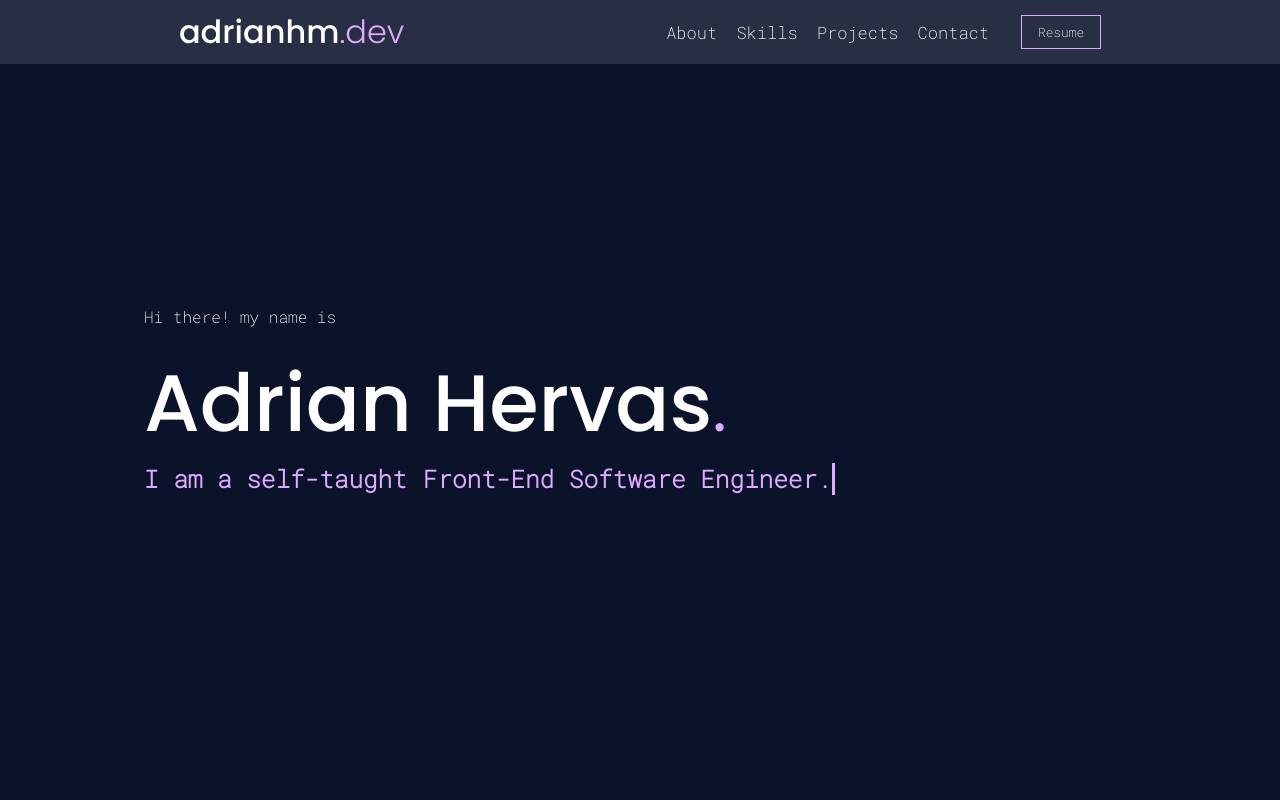
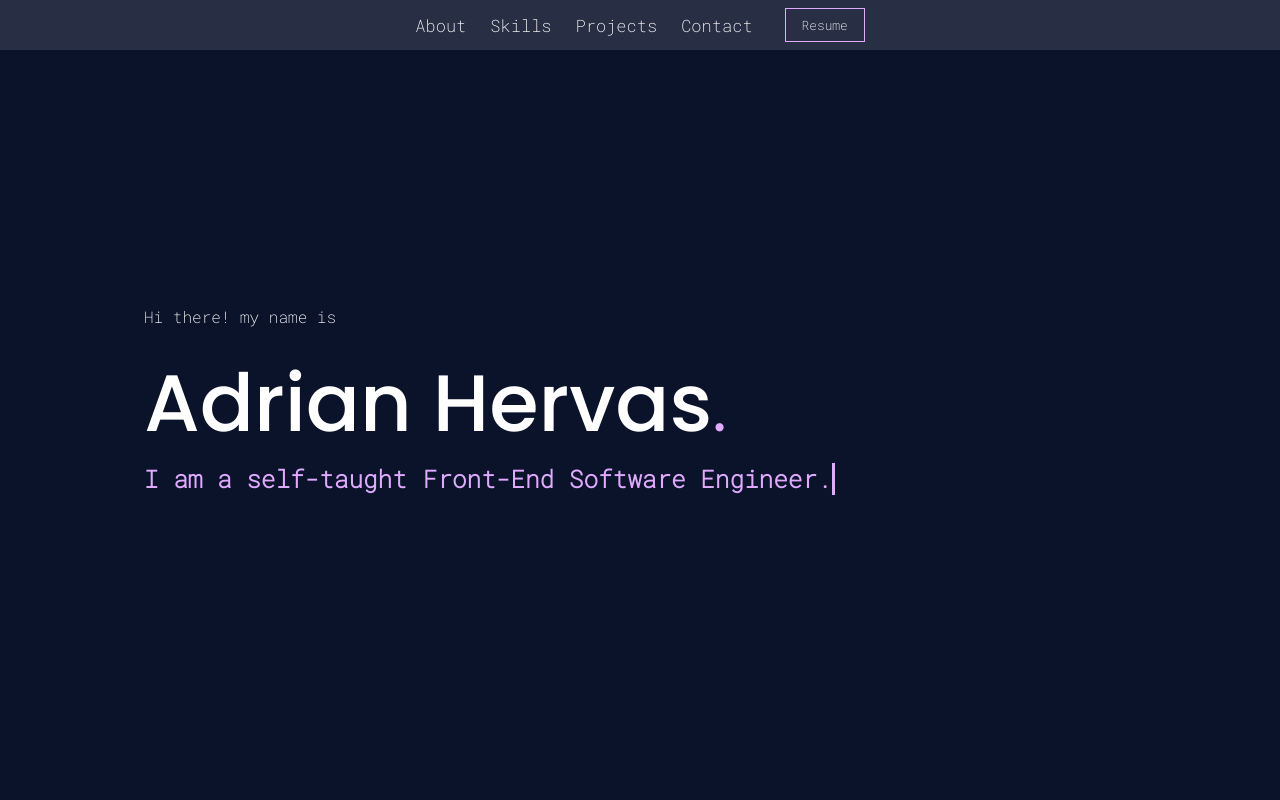
Before and after one commit to adrianhm13/portfolio, a React (Create React App) app: page / in a window 1280 px wide. Shown: the top 800 px of the page. Built offline with nearby package versions, Linux system fonts and the light colour scheme.

Commit message:
Deleted h1 title

```diff
--- a/src/components/Navbar/index.tsx
+++ b/src/components/Navbar/index.tsx
@@ -19,9 +19,6 @@ export default function Navbar() {
   };
   return (
     <Styled.Navbar id="header">
-      <Styled.Title>
-        adrianhm<span>.dev</span>
-      </Styled.Title>
       <Styled.SectionsNav>
         <ul>
           <li onClick={() => handleClick("About")}>About</li>
--- a/src/components/Navbar/styled.ts
+++ b/src/components/Navbar/styled.ts
@@ -9,7 +9,7 @@ export const Navbar = styled.header(
     width: "100%",
     maxWidth: "100%",
     display: "flex",
-    justifyContent: "space-around",
+    justifyContent: "center",
     alignItems: "center",
     "&.hide": {
       top: "-72px",
@@ -32,11 +32,11 @@ export const Navbar = styled.header(
   })
 );
 
-export const Title = styled.h1((props) => ({
-  fontFamily: props.theme.typography.h1.fontFamily,
-  fontWeight: props.theme.typography.h1.fontWeight,
-  fontSize: "clamp(1.5em, 2.5vw, 2.5em)",
-}));
+// export const Title = styled.h1((props) => ({
+//   fontFamily: props.theme.typography.h1.fontFamily,
+//   fontWeight: props.theme.typography.h1.fontWeight,
+//   fontSize: "clamp(1.5em, 2.5vw, 2.5em)",
+// }));
 
 export const SectionsNav = styled.nav((props) => ({
   display: "flex",
@@ -47,7 +47,7 @@ export const SectionsNav = styled.nav((props) => ({
     fontSize: "17px",
     listStyle: "none",
     fontFamily: props.theme.typography.fontMono,
-    gap: "1.2rem",
+    gap: "1.5rem",
   },
   "@media (min-width: 0px)": {
     display: "none",
--- a/src/hooks/useScrollHeader.ts
+++ b/src/hooks/useScrollHeader.ts
@@ -7,7 +7,6 @@ export const useScrollHeader = () => {
     let curScroll: number;
     let direction = 0;
     let prevDirection = 0;
-
     const headerDom = document.getElementById("header");
 
     const checkScroll = function () {
```
